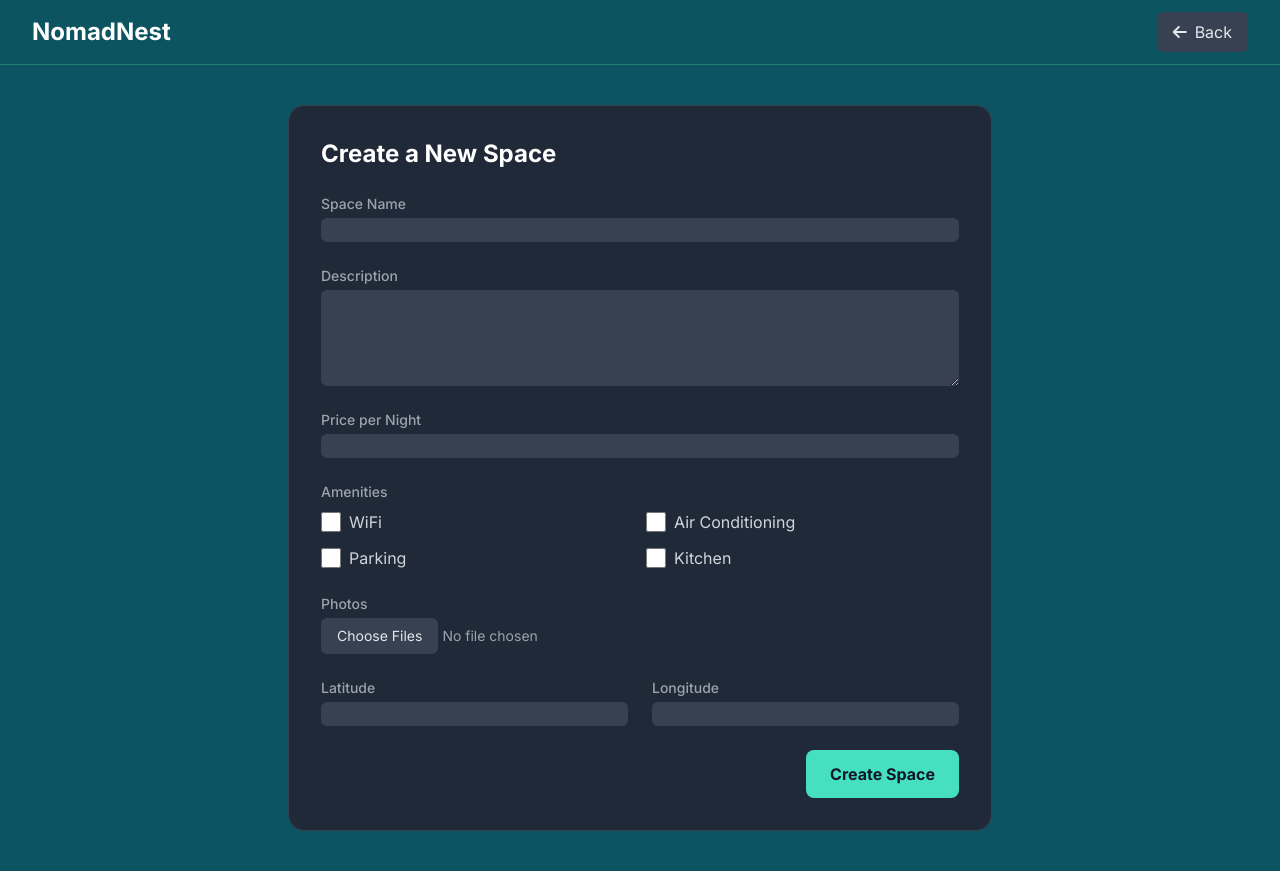
After one commit to SheikhTrump/Nomad-Co, a Flask app: page /spaces/create in a window 1280 px wide. The commit adds this page. Run offline with Flask 3, Linux system fonts and the light colour scheme; some libraries are stand-ins or nearby versions.

Commit message:
Added M1F3

```diff
--- a/app.py
+++ b/app.py
@@ -9,6 +9,7 @@ from routes.traveler_profiles import traveler_profiles_bp
 from routes.space_filters import space_filters_bp
 from routes.reviews import reviews_bp
 from routes.api import api_bp
+from routes.space import space_bp
 
 load_dotenv()
 
@@ -24,6 +25,7 @@ def create_app():
         app.register_blueprint(space_filters_bp)
         app.register_blueprint(reviews_bp)
         app.register_blueprint(api_bp)
+        app.register_blueprint(space_bp)
 
     @app.route('/')
     def index():
--- /dev/null
+++ b/routes/space.py
@@ -0,0 +1,63 @@
+from flask import Blueprint, request, jsonify, render_template
+from werkzeug.utils import secure_filename
+import os
+from models.space import create_space as create_space_in_db, get_all_spaces
+
+
+
+space_bp = Blueprint('space_bp', __name__)
+upload_folder = 'static/uploads'
+
+@space_bp.route('/spaces/create', methods=['GET', 'POST'])
+def create_space():
+    if request.method == 'GET':
+        return render_template("create_space_form.html")
+
+    # POST method
+    price_str = request.form.get("price_per_night")
+    latitude_str = request.form.get("latitude")
+    longitude_str = request.form.get("longitude")
+
+    # Validate required fields
+    if not price_str or not latitude_str or not longitude_str:
+        return jsonify({"error": "Missing required fields"}), 400
+
+    try:
+        price = float(price_str)
+        latitude = float(latitude_str)
+        longitude = float(longitude_str)
+    except ValueError:
+        return jsonify({"error": "Invalid number format"}), 400
+
+    photos_urls = []
+    if "photos" in request.files:
+        for file in request.files.getlist("photos"):
+            filename = secure_filename(file.filename)
+            filepath = os.path.join(upload_folder, filename)
+            file.save(filepath)
+            photos_urls.append(filepath)
+
+    space_data = {
+        "space_title": request.form.get("space_title"),
+        "description": request.form.get("description"),
+        "price_per_night": price,
+        "amenities": request.form.getlist("amenities"),
+        "photos": photos_urls,
+        "location": {
+            "latitude": latitude,
+            "longitude": longitude
+        }
+    }
+
+    result = create_space_in_db(space_data)
+    return jsonify({"message": "Space created", "id": str(result.inserted_id)})
+
+@space_bp.route("/spaces", methods=["GET"])
+def get_spaces_route():
+    spaces = get_all_spaces()
+    return jsonify(spaces)
+
+
+@space_bp.route("/create_space_form", methods=["GET"])
+def create_space_form():
+    return render_template("create_space_form.html")
--- /dev/null
+++ b/templates/create_space_form.html
@@ -0,0 +1,167 @@
+<!DOCTYPE html>
+<html lang="en">
+
+<head>
+    <meta charset="UTF-8">
+    <meta name="viewport" content="width=device-width, initial-scale=1.0">
+    <title>Create Space - NomadNest</title>
+    <script src="https://cdn.tailwindcss.com"></script>
+    <link href="https://fonts.googleapis.com/css2?family=Inter:wght@400;500;600;700&display=swap" rel="stylesheet">
+    <link rel="stylesheet" href="https://cdnjs.cloudflare.com/ajax/libs/font-awesome/6.5.1/css/all.min.css">
+    <style>
+        body {
+            font-family: 'Inter', sans-serif;
+            background-color: #0c5461;
+            color: #d1d5db;
+        }
+
+        .navbar {
+            background-color: rgba(12, 84, 97, 0.8);
+            backdrop-filter: blur(10px);
+            border-bottom: 1px solid #237e73;
+        }
+
+        .card {
+            background-color: #1f2937;
+            border: 1px solid #374151;
+            border-radius: 1rem;
+        }
+
+        .btn-primary {
+            background-color: #46e0c1;
+            border-color: #46e0c1;
+            color: #111827;
+            font-weight: bold;
+        }
+
+        .btn-primary:hover {
+            background-color: #a9ffe5;
+            border-color: #a9ffe5;
+        }
+
+        .form-control,
+        .form-select {
+            background-color: #374151;
+            border-color: #4b5563;
+            color: #d1d5db;
+        }
+
+        .form-control:focus,
+        .form-select:focus {
+            background-color: #4b5563;
+            border-color: #46e0c1;
+            box-shadow: 0 0 0 0.25rem rgba(70, 224, 193, 0.25);
+        }
+    </style>
+</head>
+
+<body class="min-h-screen">
+
+    <!-- Navbar -->
+    <nav class="navbar sticky top-0 z-40">
+        <div class="max-w-7xl mx-auto px-4 sm:px-6 lg:px-8 w-full">
+            <div class="flex justify-between h-16">
+                <div class="flex items-center">
+                    <h1 class="text-2xl font-bold text-white">NomadNest</h1>
+                </div>
+                <div class="flex items-center">
+                    <a href="{{ url_for('auth.dashboard') }}"
+                        class="py-2 px-4 bg-gray-700 text-gray-200 rounded-md hover:bg-gray-600 transition duration-300">
+                        <i class="fas fa-arrow-left mr-2"></i>Back
+                    </a>
+                </div>
+            </div>
+        </div>
+    </nav>
+
+    <!-- Main Content -->
+    <div class="max-w-3xl mx-auto py-10 px-4 sm:px-6 lg:px-8">
+
+        {% with messages = get_flashed_messages(with_categories=true) %}
+        {% if messages %}
+        {% for category, message in messages %}
+        <div
+            class="mb-4 rounded-md p-4 {{ 'bg-teal-900/50 text-teal-300 border border-teal-700' if category == 'success' else 'bg-red-900/50 text-red-300 border border-red-700' }}">
+            <p>{{ message }}</p>
+        </div>
+        {% endfor %}
+        {% endif %}
+        {% endwith %}
+
+        <div class="card p-8">
+            <h2 class="text-2xl font-bold text-white mb-6">Create a New Space</h2>
+            <form action="{{ url_for('space_bp.create_space') }}" method="POST" enctype="multipart/form-data"
+                class="space-y-6">
+
+                <div>
+                    <label class="block text-sm font-medium text-gray-400">Space Name</label>
+                    <input type="text" name="space_title" required class="mt-1 block w-full rounded-md form-control">
+                </div>
+
+                <div>
+                    <label class="block text-sm font-medium text-gray-400">Description</label>
+                    <textarea name="description" rows="4" required
+                        class="mt-1 block w-full rounded-md form-control"></textarea>
+                </div>
+
+                <div>
+                    <label class="block text-sm font-medium text-gray-400">Price per Night</label>
+                    <input type="number" name="price_per_night" step="0.01" required
+                        class="mt-1 block w-full rounded-md form-control">
+                </div>
+
+                <div>
+                    <label class="block text-sm font-medium text-gray-400 mb-2">Amenities</label>
+                    <div class="grid grid-cols-1 sm:grid-cols-2 gap-3">
+                        <label class="flex items-center space-x-2">
+                            <input type="checkbox" name="amenities" value="WiFi"
+                                class="form-checkbox h-5 w-5 text-teal-400 bg-gray-700 border-gray-500 focus:ring-2 focus:ring-teal-400">
+                            <span class="text-gray-300">WiFi</span>
+                        </label>
+                        <label class="flex items-center space-x-2">
+                            <input type="checkbox" name="amenities" value="Air Conditioning"
+                                class="form-checkbox h-5 w-5 text-teal-400 bg-gray-700 border-gray-500 focus:ring-2 focus:ring-teal-400">
+                            <span class="text-gray-300">Air Conditioning</span>
+                        </label>
+                        <label class="flex items-center space-x-2">
+                            <input type="checkbox" name="amenities" value="Parking"
+                                class="form-checkbox h-5 w-5 text-teal-400 bg-gray-700 border-gray-500 focus:ring-2 focus:ring-teal-400">
+                            <span class="text-gray-300">Parking</span>
+                        </label>
+                        <label class="flex items-center space-x-2">
+                            <input type="checkbox" name="amenities" value="Kitchen"
+                                class="form-checkbox h-5 w-5 text-teal-400 bg-gray-700 border-gray-500 focus:ring-2 focus:ring-teal-400">
+                            <span class="text-gray-300">Kitchen</span>
+                        </label>
+                    </div>
+                </div>
+
+
+                <div>
+                    <label class="block text-sm font-medium text-gray-400">Photos</label>
+                    <input type="file" name="photos" multiple
+                        class="mt-1 block w-full text-sm text-gray-400 file:bg-gray-700 file:text-gray-200 file:rounded-md file:border-0 file:px-4 file:py-2 hover:file:bg-gray-600">
+                </div>
+
+                <div class="grid grid-cols-1 md:grid-cols-2 gap-6">
+                    <div>
+                        <label class="block text-sm font-medium text-gray-400">Latitude</label>
+                        <input type="text" name="latitude" required class="mt-1 block w-full rounded-md form-control">
+                    </div>
+                    <div>
+                        <label class="block text-sm font-medium text-gray-400">Longitude</label>
+                        <input type="text" name="longitude" required class="mt-1 block w-full rounded-md form-control">
+                    </div>
+                </div>
+
+                <div class="flex justify-end">
+                    <button type="submit" class="px-6 py-3 btn-primary rounded-lg transition">Create Space</button>
+                </div>
+
+            </form>
+        </div>
+    </div>
+
+</body>
+
+</html>
```
Also changed, not shown: models/space.py (+75 -54 lines), templates/create_space.html (added, +134 -0 lines), templates/dashboard.html (+34 -11 lines), 1 other file.
